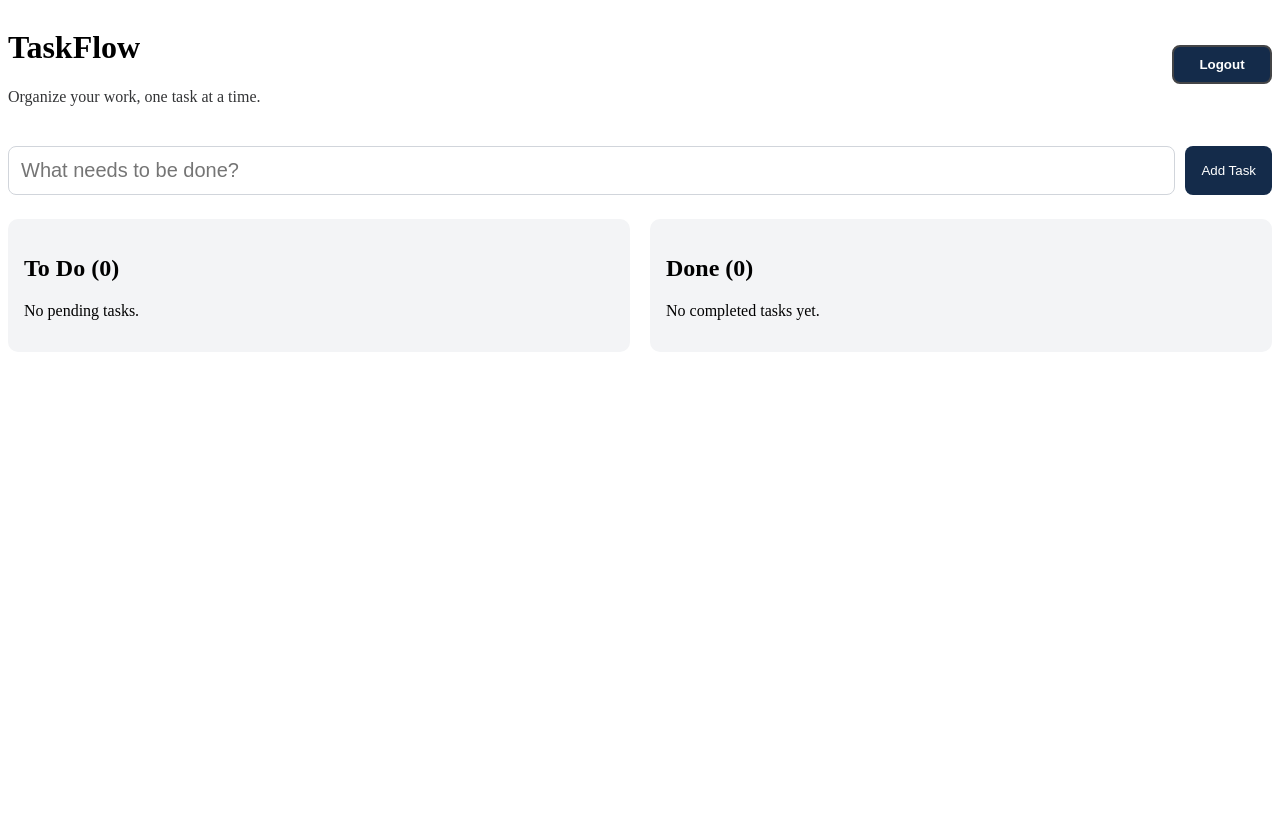
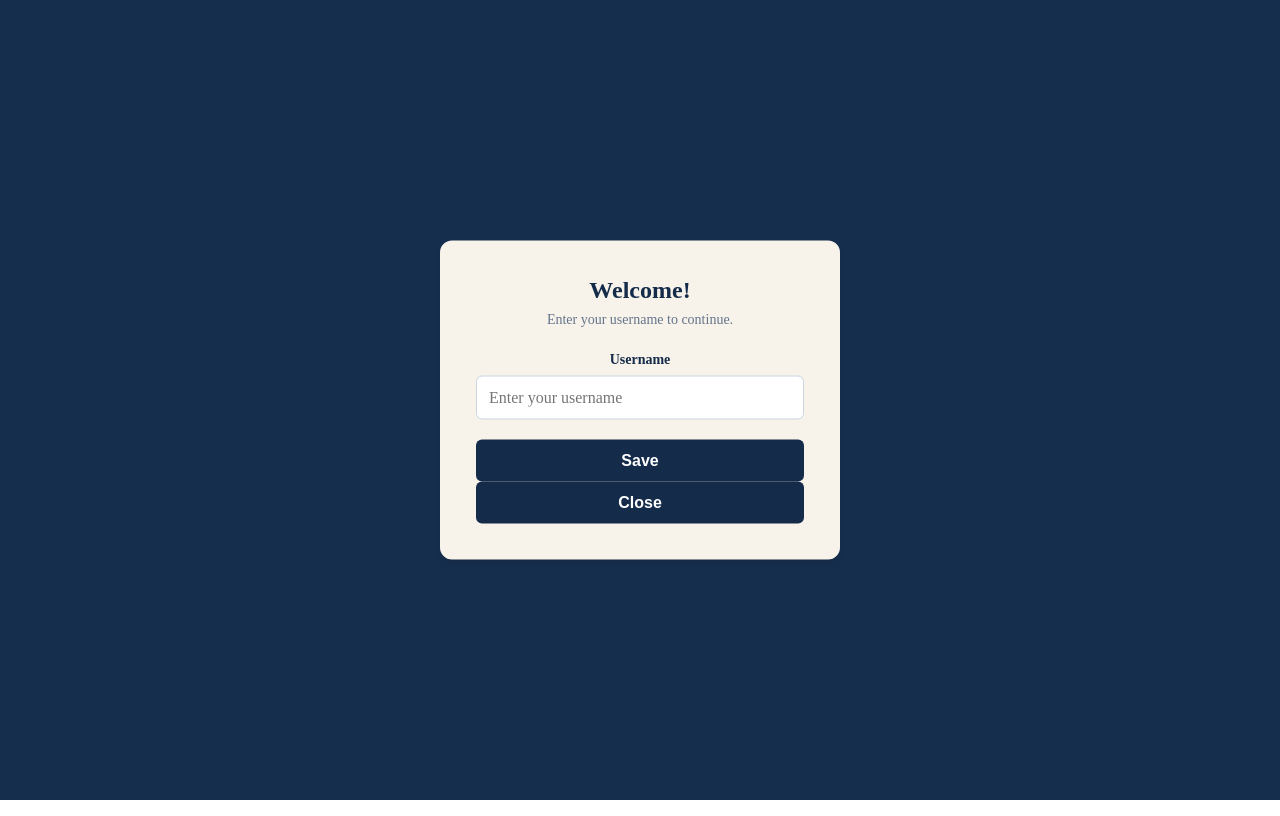
Before and after one commit to KhansaBatool-54/internship-todo-app, a React (Vite) app in the folder client/: page / in a window 1280 px wide. Both pictures are taken after typing "name@example.com", "Sample123" into the empty fields and a click on the button "Log in". Built offline with nearby package versions, Linux system fonts and the light colour scheme.

Commit message:
Popup displayed after login using useRef hook

```diff
--- a/client/src/App.css
+++ b/client/src/App.css
@@ -1,3 +1,13 @@
+html,
+body,
+#root {
+  margin: 0;
+  min-height: 100%;
+}
+
+body {
+  overflow-x: hidden;
+}
 
 #root {
   min-height: 100vh;
@@ -5,7 +15,7 @@
 
 .login-page {
   min-height: 100vh;
-  display: flex;
+  display: grid;
   align-items: center;
   justify-content: center;
   padding: 24px;
@@ -71,7 +81,7 @@
 }
 
 .form-group input:focus {
-  outline: 2px solid #647fa3;
+  outline: 2px solid #a1a2a4;
   outline-offset: 2px;
 }
 
--- a/client/src/App.jsx
+++ b/client/src/App.jsx
@@ -1,19 +1,81 @@
-import {useAuth} from "./Context/AuthContext";
+
+import { useState } from "react";
+import { useAuth } from "./Context/AuthContext";
+import TaskPage from "./pages/TaskPage";
 import "./App.css";
-import TaskPage from "./pages/TaskPage";
 
 function App() {
+  const { isLoggedIn, handleLogin, userName, setUserName } = useAuth();
 
-  const { isLoggedIn, handleLogin } = useAuth();
+  const [isPopupOpen, setIsPopupOpen] = useState(
+    () =>
+      localStorage.getItem("isLoggedIn") === "true" &&
+      !localStorage.getItem("userName")
+  );
+
+  const [nameInput, setNameInput] = useState(userName);
+
+  function handleSubmit(event) {
+  event.preventDefault();
+
+  setNameInput("");
+  handleLogin();
+
+  if (!userName.trim()) {
+    setIsPopupOpen(true);
+  }
+}
+
+ function handleSaveName(event) {
+  event.preventDefault();
+
+  const trimmedName = nameInput.trim();
+
+  if (!trimmedName) return;
+
+  setUserName(trimmedName);
+  setIsPopupOpen(false);
+}
+
+  if (isLoggedIn && isPopupOpen) {
+    return (
+      <main className="login-page">
+        <section className="login-card username-popup">
+          <h2>Welcome!</h2>
+          <p className="description">
+            Enter your username to continue.
+          </p>
+
+          <form onSubmit={handleSaveName}>
+            <div className="form-group">
+              <label htmlFor="userName">Username</label>
+              <input
+                id="userName"
+                type="text"
+                placeholder="Enter your username"
+                value={nameInput}
+                onChange={(event) => setNameInput(event.target.value)}
+                required
+              />
+            </div>
+
+            <button type="submit">Save</button>
+
+            <button
+              type="button"
+              onClick={() => setIsPopupOpen(false)}
+            >
+              Close
+            </button>
+          </form>
+        </section>
+      </main>
+    );
+  }
 
   if (isLoggedIn) {
-  return <TaskPage />;
-}
-
-function handleSubmit(event) {
-  event.preventDefault();
-  handleLogin();
-}
+    return <TaskPage />;
+  }
 
   return (
     <main className="login-page">
--- a/client/src/Context/AuthContext.jsx
+++ b/client/src/Context/AuthContext.jsx
@@ -1,10 +1,15 @@
-import {createContext ,useContext , useState} from "react";
+
+import { createContext, useContext, useState } from "react";
 
 const AuthContext = createContext();
 
 export function AuthProvider({ children }) {
   const [isLoggedIn, setIsLoggedIn] = useState(
     () => localStorage.getItem("isLoggedIn") === "true"
+  );
+
+  const [userName, setUserNameState] = useState(
+    () => localStorage.getItem("userName") || ""
   );
 
   function handleLogin() {
@@ -14,10 +19,26 @@ function handleLogin() {
 
   function handleLogout() {
   localStorage.removeItem("isLoggedIn");
+  localStorage.removeItem("userName");
+
   setIsLoggedIn(false);
+  setUserNameState("");
 }
+
+  function setUserName(name) {
+    localStorage.setItem("userName", name);
+    setUserNameState(name);
+  }
+
   return (
-        <AuthContext.Provider value={{ isLoggedIn, handleLogin, handleLogout }}
+    <AuthContext.Provider
+      value={{
+        isLoggedIn,
+        handleLogin,
+        handleLogout,
+        userName,
+        setUserName,
+      }}
     >
       {children}
     </AuthContext.Provider>
--- a/client/src/pages/TaskPage.css
+++ b/client/src/pages/TaskPage.css
@@ -18,6 +18,7 @@
   display: flex;
   justify-content: space-between;
   align-items: center;
+  flex-direction: row;
   margin-bottom: 16px;
 }
 
@@ -105,3 +106,17 @@
     flex-basis: 100%;
   }
 }
+
+  .username-popup {
+    position: fixed;
+    top: 50%;
+    left: 50%;
+    transform: translate(-50%, -50%);
+    background-color: #ffffff;
+    padding: 20px;
+    border-radius: 8px;
+    box-shadow: 0 4px 6px rgba(0, 0, 0, 0.1);
+    z-index: 1000;
+    width: 300px;
+    text-align: center;
+  }
--- a/client/src/pages/TaskPage.jsx
+++ b/client/src/pages/TaskPage.jsx
@@ -1,12 +1,27 @@
-import { useState } from "react";
+
+import { useEffect, useState } from "react";
 import "./TaskPage.css";
-import {useAuth} from "../Context/AuthContext";
+import { useAuth } from "../Context/AuthContext";
 
 function TaskPage() {
+  const { handleLogout, userName } = useAuth();
+
+  const storageKey = `tasks_${userName.trim().toLowerCase() || "guest"}`;
+
   const [title, setTitle] = useState("");
-  const [tasks, setTasks] = useState([]);
 
-const { handleLogout } = useAuth();
+  const [tasks, setTasks] = useState(() => {
+    try {
+      const savedTasks = localStorage.getItem(storageKey);
+      return savedTasks ? JSON.parse(savedTasks) : [];
+    } catch {
+      return [];
+    }
+  });
+
+  useEffect(() => {
+    localStorage.setItem(storageKey, JSON.stringify(tasks));
+  }, [tasks, storageKey]);
 
   function addTask(event) {
     event.preventDefault();
@@ -19,13 +34,13 @@ const { handleLogout } = useAuth();
       status: "todo",
     };
 
-    setTasks([...tasks, newTask]);
+    setTasks((previousTasks) => [...previousTasks, newTask]);
     setTitle("");
   }
 
   function markAsDone(id) {
-    setTasks(
-      tasks.map((task) =>
+    setTasks((previousTasks) =>
+      previousTasks.map((task) =>
         task.id === id
           ? { ...task, status: "done" }
           : task
@@ -33,23 +48,23 @@ const { handleLogout } = useAuth();
     );
   }
 
-  const todoTasks = tasks.filter(
-    (task) => task.status === "todo"
-  );
-
-  const doneTasks = tasks.filter(
-    (task) => task.status === "done"
-  );
+  const todoTasks = tasks.filter((task) => task.status === "todo");
+  const doneTasks = tasks.filter((task) => task.status === "done");
 
   return (
     <main className="task-page">
-      <header className="task-header" >
+      <header className="task-header">
         <div>
           <h1>TaskFlow</h1>
           <p>Organize your work, one task at a time.</p>
+          <p>Welcome, {userName || "Guest"}!</p>
         </div>
 
-        <button className="logout-button" type="button" onClick={handleLogout}>
+        <button
+          className="logout-button"
+          type="button"
+          onClick={handleLogout}
+        >
           Logout
         </button>
       </header>
@@ -74,7 +89,6 @@ const { handleLogout } = useAuth();
           {todoTasks.map((task) => (
             <div className="task-card" key={task.id}>
               <span>{task.title}</span>
-
               <button
                 type="button"
                 onClick={() => markAsDone(task.id)}
@@ -84,9 +98,7 @@ const { handleLogout } = useAuth();
             </div>
           ))}
 
-          {todoTasks.length === 0 && (
-            <p>No pending tasks.</p>
-          )}
+          {todoTasks.length === 0 && <p>No pending tasks.</p>}
         </div>
 
         <div className="task-column">
@@ -99,9 +111,7 @@ const { handleLogout } = useAuth();
             </div>
           ))}
 
-          {doneTasks.length === 0 && (
-            <p>No completed tasks yet.</p>
-          )}
+          {doneTasks.length === 0 && <p>No completed tasks yet.</p>}
         </div>
       </section>
     </main>
```
Lines whose indentation alone changed are shown as unchanged.
